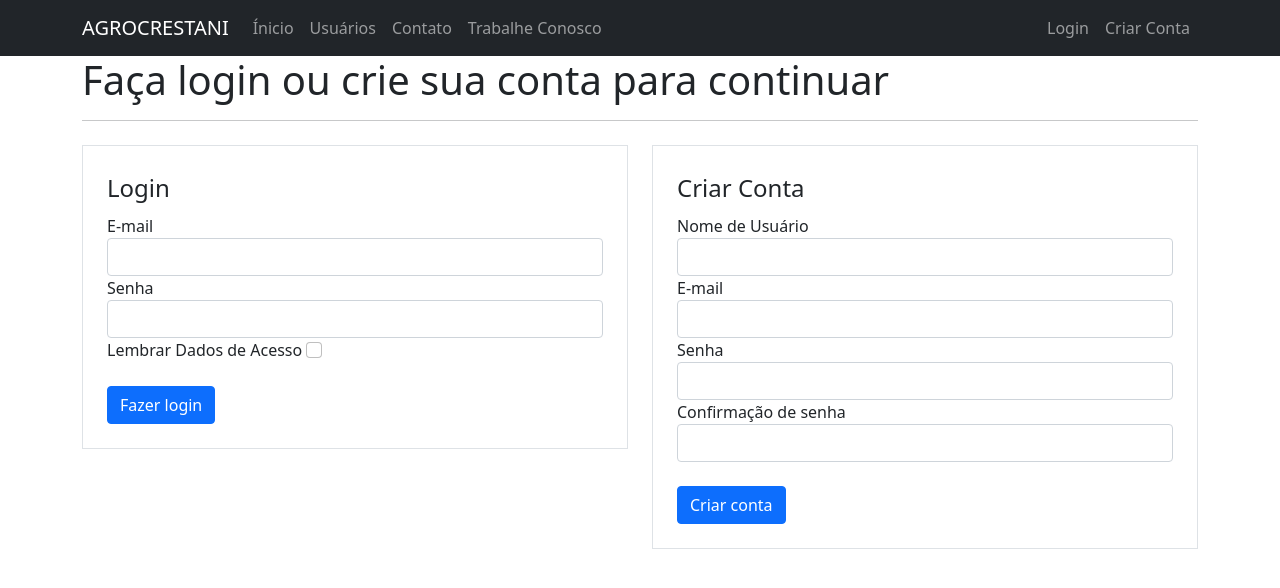
After one commit to emersonlgregorio/SiteComunidade, a Flask app: page /login in a window 1280 px wide. The commit adds this page. Shown: the top 588 px of the page. Run offline with Flask 2, Linux system fonts and the light colour scheme.

Commit message:
Aplicando Bootstrap nos Formularios

```diff
--- a/app.py
+++ b/app.py
@@ -1,9 +1,12 @@
 from flask import Flask, render_template, url_for
+from forms import FormLogin, FormCriarConta
 
 app = Flask(__name__)
 
 lista_usuarios = ['Emerson', 'Francieli', 'João', 'Fulano', 'Morfeu']
 vagas = ['Auxiliar de Produção', "Mecânico de Maquinas Pesadas", 'Especialista de TI', 'Auxiliar Contábil']
+
+app.config['SECRET_KEY'] = 'c1444b3dc88d5bb19c4d917edb7d780d'
 
 @app.route('/')
 def home():
@@ -25,5 +28,12 @@ def trabalhe_conosco():
     return render_template('trabalhe_conosco.html', vagas=vagas)
 
 
+@app.route('/login')
+def login():
+    form_login = FormLogin()
+    form_criarconta = FormCriarConta()
+    return render_template('login.html', form_login=form_login, form_criarconta=form_criarconta)
+
+
 if __name__ == '__main__':
     app.run(debug=True)
--- /dev/null
+++ b/forms.py
@@ -0,0 +1,18 @@
+from flask_wtf import FlaskForm
+from wtforms import StringField, PasswordField, SubmitField, BooleanField
+from wtforms.validators import Email, DataRequired, Length, EqualTo
+
+
+class FormCriarConta(FlaskForm):
+    username = StringField('Nome de Usuário', validators=[DataRequired()])
+    email = StringField('E-mail', validators=[DataRequired(), Email()])
+    senha = PasswordField('Senha', validators=[DataRequired(), Length(6, 20)])
+    confirmacao_senha = PasswordField('Confirmação de senha', validators=[DataRequired(), EqualTo('senha')])
+    botao_submit_criarconta = SubmitField('Criar conta')
+
+
+class FormLogin(FlaskForm):
+    email = StringField('E-mail', validators=[DataRequired(), Email()])
+    senha = PasswordField('Senha', validators=[DataRequired(), Length(6, 20)])
+    lembrar_dados = BooleanField('Lembrar Dados de Acesso')
+    botao_submit_login = SubmitField('Fazer login')
--- /dev/null
+++ b/templates/login.html
@@ -0,0 +1,55 @@
+{% extends 'base.html' %}
+
+{% block body %}
+        <div class="container">
+            <h1>Faça login ou crie sua conta para continuar</h1>
+            <hr>
+            <div class="row">
+                <div class="col">
+                    <form action="" method="POST" class="border p-4 mt-2">
+                        <legend>Login</legend>
+                        <fieldset>
+                            <div class="form-group">
+                                {{ form_login.email.label(class="form-control-label") }}
+                                {{ form_login.email(class="form-control") }}
+                            </div>
+                            <div class="form-group">
+                                {{ form_login.senha.label(class="form-control-label") }}
+                                {{ form_login.senha(class="form-control") }}
+                            </div>
+                            <div class="form-group">
+                                {{ form_login.lembrar_dados.label(class="form-check-label") }}
+                                {{ form_login.lembrar_dados(class="form-check-input") }}
+                            </div>
+                        </fieldset>
+                        {{ form_login.botao_submit_login(class="btn btn-primary mt-4") }}
+                    </form>
+                </div>
+                <div class="col">
+                    <form action="" method="POST" class="border p-4 mt-2">
+                        <legend>Criar Conta</legend>
+                        <fieldset>
+                            <div class="form-group">
+                                {{ form_criarconta.username.label(class="form-control-label") }}
+                                {{ form_criarconta.username(class="form-control") }}
+                            </div>
+                            <div class="form-group">
+                                {{ form_criarconta.email.label(class="form-control-label") }}
+                                {{ form_criarconta.email(class="form-control") }}
+                            </div>
+                            <div class="form-group">
+                                {{ form_criarconta.senha.label(class="form-control-label") }}
+                                {{ form_criarconta.senha(class="form-control") }}
+                            </div>
+                            <div class="form-group">
+                                {{ form_criarconta.confirmacao_senha.label(class="form-control-label") }}
+                                {{ form_criarconta.confirmacao_senha(class="form-control") }}
+                            </div>
+                        </fieldset>
+                        {{ form_criarconta.botao_submit_criarconta(class="btn btn-primary mt-4") }}
+                    </form>
+                </div>
+            </div>
+        </div>
+
+{% endblock %}
--- a/templates/navbar.html
+++ b/templates/navbar.html
@@ -1,6 +1,6 @@
 <nav class="navbar navbar-expand-lg navbar-dark bg-dark">
   <div class="container-fluid container">
-    <a class="navbar-brand" href="{{ url_for('home') }}">TGA</a>
+    <a class="navbar-brand" href="{{ url_for('home') }}"><stron class="">AGROCRESTANI</stron></a>
     <div class="collapse navbar-collapse" id="navbarSupportedContent">
       <ul class="navbar-nav me-auto mb-2 mb-lg-0">
         <li class="nav-item">
@@ -18,10 +18,10 @@
       </ul>
       <ul class="d-flex navbar-nav">
         <li class="nav-item">
-          <a class="nav-link" href="#">Login</a>
+          <a class="nav-link" href="{{ url_for('login') }}">Login</a>
         </li>
         <li class="nav-item">
-          <a class="nav-link" href="#">Criar Conta</a>
+          <a class="nav-link" href="{{ url_for('login') }}">Criar Conta</a>
         </li>
       </ul>
     </div>
```
